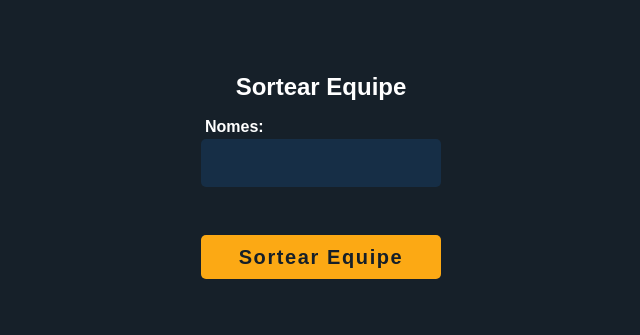
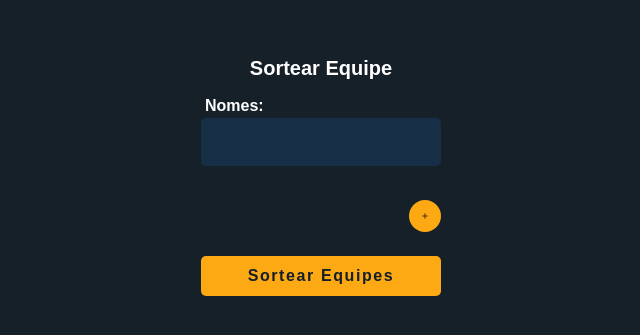
Before and after one commit to noemibnunes/placarizando-front, a React (Vite) app: page /criar-jogador in a window 1280 px wide. Shown: the part 223-558 px from the top of the page, without its empty margins (319-959 px from the left). Built offline with nearby package versions, Linux system fonts and the light colour scheme.

Commit message:
feat: add o btn de adicionar mais input para cadastro dos jogadores

```diff
--- a/src/pages/criar-jogador.jsx
+++ b/src/pages/criar-jogador.jsx
@@ -1,22 +1,60 @@
-import React from "react";
+import React, { useState } from "react";
 import "../styles/time-jogador-style/time-style.css";
 
 export default function CriarJogador() {
+  const [nomes, setNomes] = useState([""]);
+
+  const adicionarInput = () => {
+    setNomes([...nomes, ""]);
+  };
+
+  const handleChange = (index, value) => {
+    const novosNomes = [...nomes];
+    novosNomes[index] = value;
+    setNomes(novosNomes);
+  };
 
   return (
     <main className="criar-time">
       <div className="content">
         <h2 className="title">Sortear Equipe</h2>
-          <form>
-            <label htmlFor="">Nomes:</label>
+        <form>
+          <label htmlFor="">Nomes:</label>
+          {nomes.map((nome, index) => (
             <input
+              key={index}
               type="text"
-              name="nomeTime"
+              value={nome}
+              onChange={(e) => handleChange(index, e.target.value)}
+              name={`nome${index}`}
             />
-            <span />
-            <button type="submit">Sortear Equipe</button>
-          </form>
-          {/* {mensagem && <span className="cliquei">{mensagem}</span>} */}
+          ))}
+
+          <div className="btn-add-wrapper">
+            <button
+              type="button"
+              className="btn-add"
+              onClick={adicionarInput}
+            >
+              <svg
+                xmlns="http://www.w3.org/2000/svg"
+                viewBox="0 0 24 24"
+                className="icon-plus"
+              >
+                <path
+                  d="M12 5v14M5 12h14"
+                  stroke="black"
+                  strokeWidth="2"
+                  strokeLinecap="round"
+                  strokeLinejoin="round"
+                />
+              </svg>
+            </button>
+          </div>
+
+          <button type="submit">Sortear Equipes</button>
+        </form>
+        {/* {mensagem && <span className="cliquei">{mensagem}</span>} */}
       </div>
     </main>
   );
--- a/src/styles/time-jogador-style/time-style.css
+++ b/src/styles/time-jogador-style/time-style.css
@@ -35,7 +35,7 @@ input:focus {
   justify-self: center;
   width: 30vh;
   padding: 1.5vh;
-  font-size: 2.5vh;
+  font-size: 2vh;
   letter-spacing: 0.2vh;
   font-weight: bolder;
   margin-top: 3vh;
@@ -79,24 +79,52 @@ svg {
   display: flex;
   flex-direction: column-reverse;
   gap: 1rem;
-  align-items: center; /* ou flex-start, flex-end conforme o layout */
+  align-items: center;
 }
 
 .title {
   display: flex;
   align-items: center;
-  justify-content: center; /* Garante que o título fique centralizado */
-  gap: 14px; /* Ajusta o espaço entre o ícone e o título */
-  width: 100%; /* Garantir que ocupe toda a largura */
+  justify-content: center;
+  gap: 14px;
+  width: 100%;
+  font-size: 2.5vh;
 }
 
 .back-icon {
   font-size: 14px;
   cursor: pointer;
-  margin-right: 10px; /* Adiciona um espaço entre o ícone e o título */
+  margin-right: 10px;
 }
 
 h3.title {
   font-weight: normal;
-  display: inline-block; /* Impede que o título ocupe toda a largura */
+  display: inline-block;
 }
+
+input[type="text"] {
+  display: block;
+  margin-bottom: 10px;
+  padding: 8px;
+  width: 100%;
+  max-width: 400px;
+  box-sizing: border-box;
+  font-size: 16px;
+}
+
+.btn-add {
+  width: 4vh !important;
+  height: 4vh;
+  border: none;
+  border-radius: 50%;
+  cursor: pointer;
+  display: flex;
+  align-items: center;
+  justify-content: center;
+  padding: 0;
+}
+
+.btn-add-wrapper {
+  display: flex;
+  justify-content: flex-end;
+}
```
